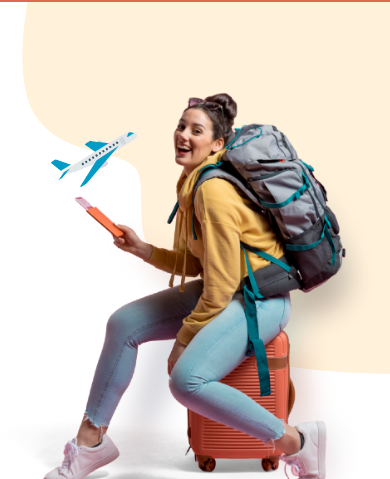
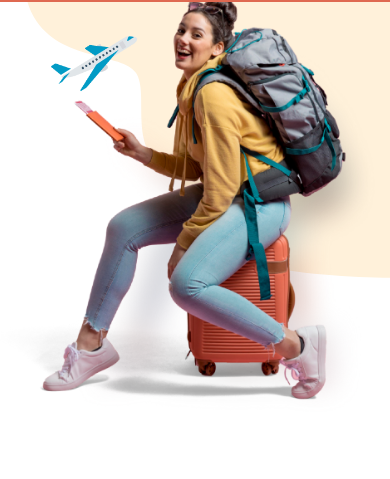
Before and after one commit to KarMint26/Travello-TravellingWebsite, a website: page index.html in a window 390 px wide. Shown: the part 50-529 px from the top of the page. Drawn offline with Linux system fonts and the light colour scheme; a web font is replaced by a local one.

Commit message:
Fixed Error Responsive

```diff
--- a/index.html
+++ b/index.html
@@ -122,7 +122,7 @@
 
     <section
       id="hero"
-      class="mt-24 flex flex-col-reverse gap-16 md:mt-0 md:flex-row md:gap-20 lg:gap-40"
+      class="mt-23 flex flex-col-reverse gap-16 md:mt-0 md:flex-row md:gap-20 lg:gap-40"
     >
       <div class="left-hero mt-0 pl-3 md:mt-20 md:pl-0 lg:mt-24">
         <div class="leftop-bg">
```
Also changed, not shown: dist/css/styles.css.
